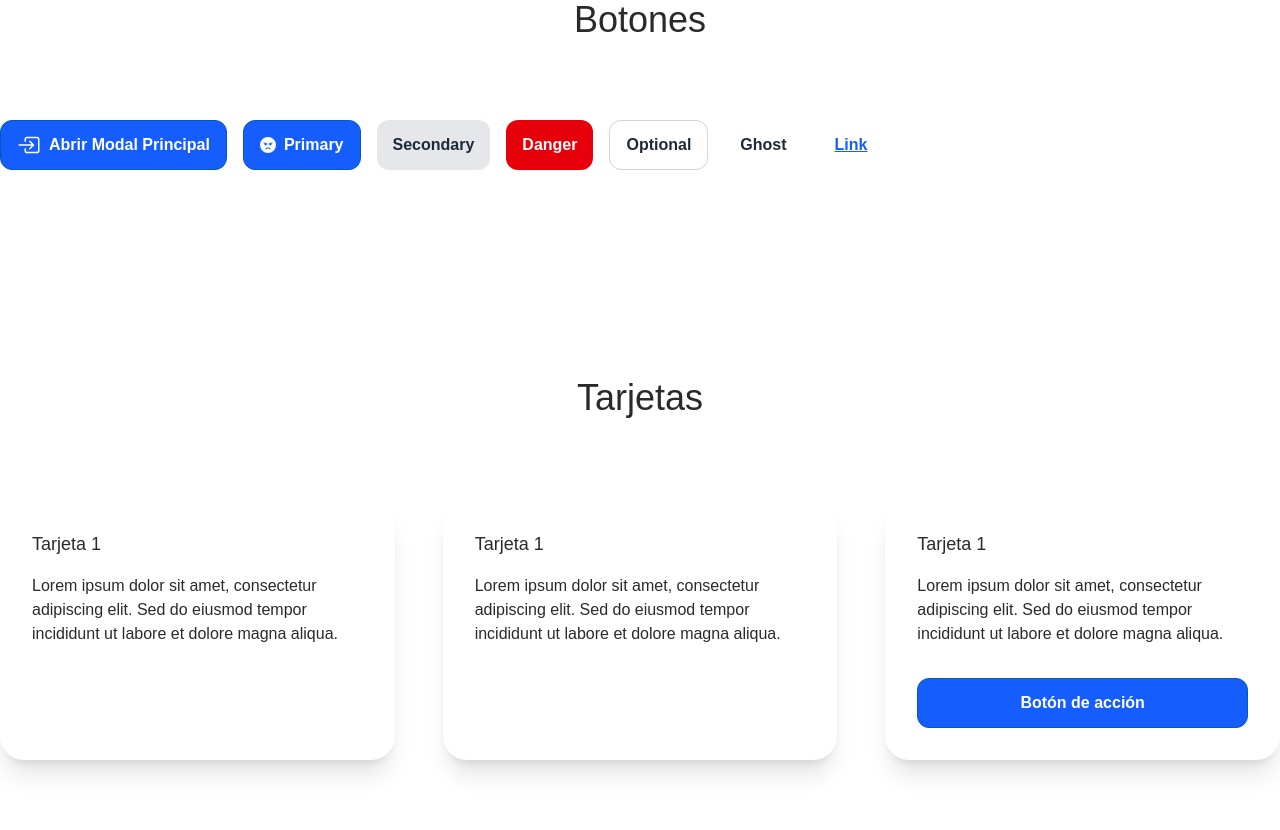
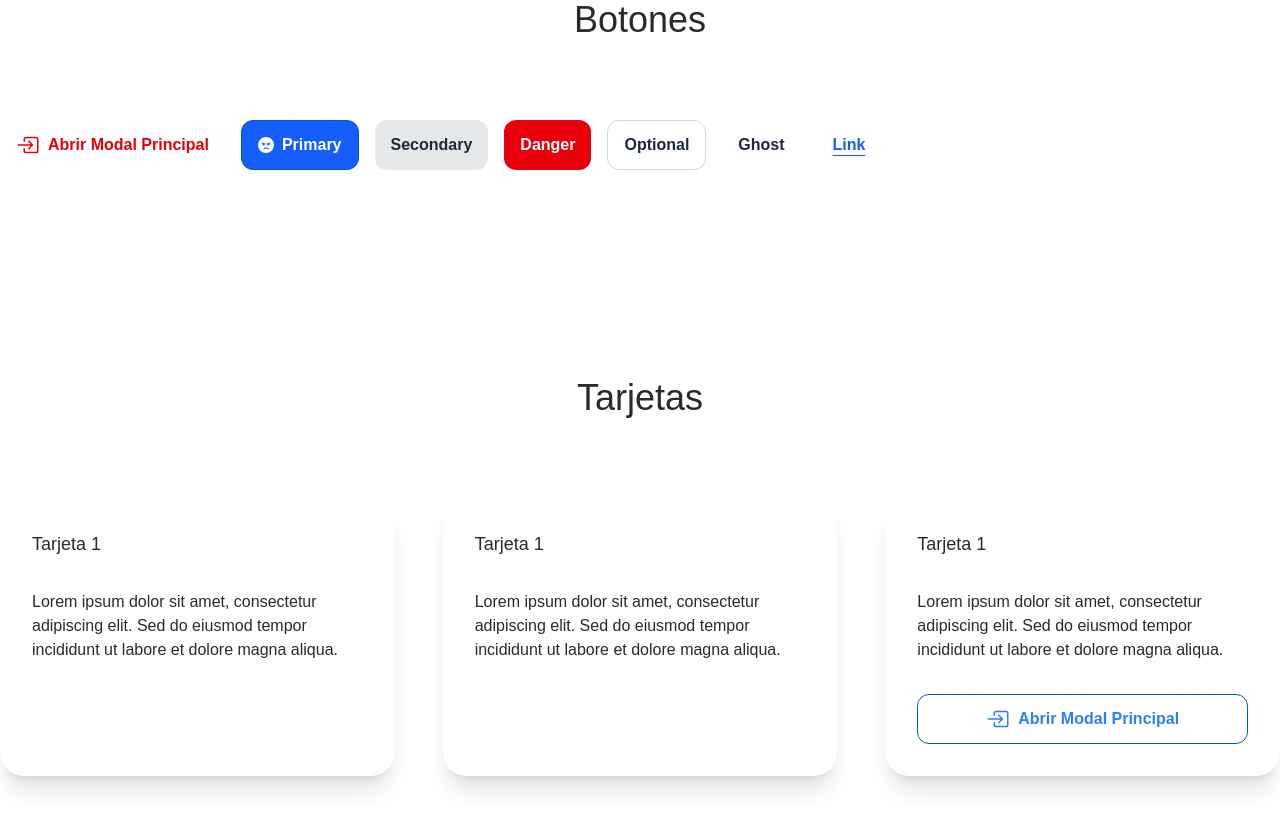
Before and after one commit to dspwebstudiomx/dashboard_next, a Next.js app: page /guia-estilos in a window 1280 px wide. Shown: the part 1860-2690 px from the top of the page. Built offline with nearby package versions, Linux system fonts and the light colour scheme.

Commit message:
UI: Agregar variantes 'warning' y 'normal' al componente Button, actualizar estilos y ajustar uso en componentes relacionados

```diff
--- a/src/components/Button/Button.tsx
+++ b/src/components/Button/Button.tsx
@@ -22,6 +22,8 @@ interface ButtonProps extends React.ButtonHTMLAttributes<HTMLButtonElement> {
 		| "square"
 		| "pill"
 		| "shadow"
+		| "warning"
+		| "normal"
 		| "flat";
 	className?: string;
 	type?: "button" | "submit" | "reset";
@@ -33,17 +35,20 @@ const baseStyles = "px-4 py-3 rounded-xl font-semibold transition-color";
 const variants = {
 	primary:
 		"bg-blue-600 text-white hover:bg-blue-700 focus:ring-blue-500 border-1 border-primary-dark dark:border-primary-light",
+	normal:
+		"text-blue-500 hover:bg-blue-700 focus:ring-blue-500 border-1 border-primary-dark dark:border-primary-light",
 	secondary: "bg-gray-200 text-gray-800 hover:bg-gray-300 focus:ring-gray-400",
 	danger: "bg-red-600 text-white hover:bg-red-700 focus:ring-red-500",
 	outline:
-		"border border-gray-300 text-gray-800 hover:bg-gray-100 focus:ring-gray-400",
+		"border border-gray-300 text-gray-800 hover:bg-gray-100 focus:ring-gray-400 dark:border-gray-300 dark:text-gray-300 dark:hover:bg-gray-700",
 	ghost: "text-gray-800 hover:bg-gray-100 focus:ring-gray-400",
-	link: "text-blue-600 hover:text-blue-700 focus:ring-blue-500 underline",
+	link: "text-blue-600 hover:text-blue-700 focus:ring-blue-500 underline underline-offset-5 underline-blue-600",
 	disabled:
 		"bg-gray-300 text-gray-500 cursor-not-allowed opacity-50 pointer-events-none",
 	active: "bg-blue-700 text-white shadow-inner",
 	loading: "bg-gray-400 text-white cursor-wait opacity-75 pointer-events-none",
 	icon: "flex items-center justify-center p-2 text-blue-600",
+	warning: "flex items-center justify-center p-2 text-red-600",
 	text: "text-gray-800 hover:text-gray-900 focus:ring-gray-400",
 	block:
 		"w-full text-center bg-blue-600 text-white hover:bg-blue-700 focus:ring-blue-500",
@@ -63,7 +68,7 @@ const types: Record<string, "button" | "submit" | "reset"> = {
 };
 
 export default function Button({
-	text,
+	text = " ", // Default text to avoid undefined
 	onClick,
 	variant = "primary",
 	className = "",
--- a/src/components/ButtonDemo.tsx
+++ b/src/components/ButtonDemo.tsx
@@ -14,7 +14,8 @@ export default function ButtonDemo() {
 					icon={<IoEnterOutline className="text-2xl" />}
 					type={"button"}
 					text={"Abrir Modal Principal"}
-					modalTitle={"Modal Principal"}>
+					modalTitle={"Modal Principal"}
+					variant={"warning"}>
 					<Paragraph align="justify">
 						Lorem ipsum dolor sit amet consectetur adipisicing elit. Dolore
 						nulla reiciendis, commodi adipisci, facilis consequatur aliquid
@@ -35,7 +36,8 @@ export default function ButtonDemo() {
 							icon={<IoEnterOutline className="text-2xl" />}
 							type={"button"}
 							text={"Abrir Modal Anidado"}
-							modalTitle={"Modal Anidado"}>
+							modalTitle={"Modal Anidado"}
+							variant={"outline"}>
 							<div>
 								Este es un modal anidado dentro del modal principal. Puedes
 								agregar más contenido aquí.
--- a/src/components/Cards/Card.tsx
+++ b/src/components/Cards/Card.tsx
@@ -4,7 +4,7 @@ interface CardProps {
 
 const Card = ({ children }: CardProps) => {
 	return (
-		<article className=" p-8 bg-gray-0 shadow-xl rounded-3xl flex flex-col gap-4 max-w-screen-lg dark:border-gray-700 dark:border-2">
+		<article className=" p-8 bg-gray-0 shadow-xl rounded-3xl flex flex-col gap-8 max-w-screen-lg dark:border-gray-700 dark:border-2">
 			{children}
 		</article>
 	);
--- a/src/components/CardsDemo.tsx
+++ b/src/components/CardsDemo.tsx
@@ -1,5 +1,6 @@
-import Button from "./Button/Button";
+import { IoEnterOutline } from "react-icons/io5";
 import Card from "./Cards/Card";
+import HandleModalComponent from "./Modal/HandleModalComponent";
 import Paragraph from "./Paragraph/Paragraph";
 import H2 from "./Title/H2";
 import H6 from "./Title/H6";
@@ -29,7 +30,42 @@ const CardsDemo = () => {
 						Lorem ipsum dolor sit amet, consectetur adipiscing elit. Sed do
 						eiusmod tempor incididunt ut labore et dolore magna aliqua.
 					</Paragraph>
-					<Button text="Botón de acción" variant="primary" className="mt-4" />
+					<HandleModalComponent
+						icon={<IoEnterOutline className="text-2xl" />}
+						// icon={""}
+						type={"button"}
+						text={"Abrir Modal Principal"}
+						modalTitle={"Modal Principal"}
+						variant={"normal"}>
+						<Paragraph align="justify">
+							Lorem ipsum dolor sit amet consectetur adipisicing elit. Dolore
+							nulla reiciendis, commodi adipisci, facilis consequatur aliquid
+							aperiam velit maxime sequi ad eveniet. Magnam itaque fugit atque,
+							non excepturi quas laborios am, qui quod corrupti suscipit
+							architecto. Voluptates odit corporis excepturi, doloribus ratione
+							aperiam veniam nulla nam, natus, itaque saepe at? Libero quibusdam
+							iste, pariatur voluptate atque, magnam inventore quae accusantium
+							assumenda voluptas velit eos veritatis cumque incidunt
+							necessitatibus minus. Ad dignissimos animi voluptate, distinctio
+							ullam quae magni, mollitia officiis perferendis laudantium quasi
+							aliquid totam exercitationem culpa! Illum doloribus ea dignissimos
+							explicabo, consequatur quaerat vitae neque sunt incidunt possimus
+							fugiat rerum veritatis!
+						</Paragraph>
+						<div className="flex flex-col gap-4 mt-4 items-end">
+							<HandleModalComponent
+								icon={<IoEnterOutline className="text-2xl" />}
+								type={"button"}
+								text={""}
+								modalTitle={"Modal Anidado"}
+								variant="outline">
+								<div>
+									Este es un modal anidado dentro del modal principal. Puedes
+									agregar más contenido aquí.
+								</div>
+							</HandleModalComponent>
+						</div>
+					</HandleModalComponent>
 				</Card>
 			</div>
 		</>
--- a/src/components/Modal/HandleModalComponent.jsx
+++ b/src/components/Modal/HandleModalComponent.jsx
@@ -5,12 +5,25 @@ import Modal from "@/components/Modal/Modal"; // Componente de modal
 import useModal from "@/hooks/useModal"; // Hook personalizado para manejar el estado del modal
 
 // Componente HandleModalButton
-const HandleModalComponent = ({ children, modalTitle, text, type, icon }) => {
+const HandleModalComponent = ({
+	children,
+	modalTitle,
+	text,
+	type,
+	icon,
+	variant,
+}) => {
 	const { isOpen, open, close, closeButtonRef } = useModal();
 
 	return (
 		<>
-			<Button text={text} type={type} onClick={open} icon={icon} />
+			<Button
+				text={text}
+				type={type}
+				onClick={open}
+				icon={icon}
+				variant={variant}
+			/>
 			{isOpen && (
 				<Modal
 					onClose={close}
--- a/src/components/Modal/Modal.tsx
+++ b/src/components/Modal/Modal.tsx
@@ -44,7 +44,7 @@ const Modal = ({
 			role="dialog"
 			aria-modal="true"
 			aria-labelledby="modal-title">
-			<div className="bg-gray-100 p-8 rounded-2xl border-2 border-gray-300 shadow-lg transform transition-all duration-300 animate-modalIn z-40 2xl:min-w-screen-xl 2xl:max-w-screen-xl mx-auto">
+			<div className="bg-gray-100 p-8 rounded-2xl border-2 border-gray-300 shadow-lg transform transition-all duration-300 animate-modalIn z-40 2xl:min-w-screen-xl 2xl:max-w-screen-xl mx-auto dark:bg-gray-800 dark:border-gray-600">
 				<div className="flex justify-end">
 					<Button
 						icon={<IoMdClose className="text-4xl font-bold" />} // Icono de cerrar
```
